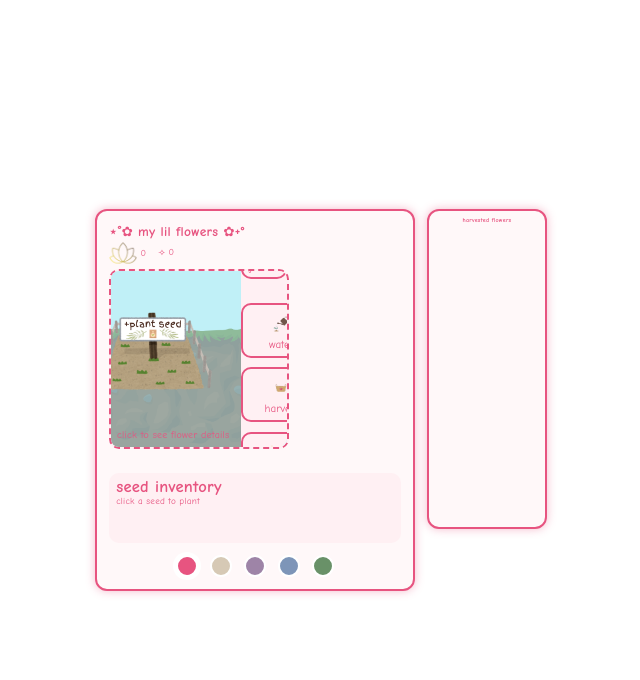
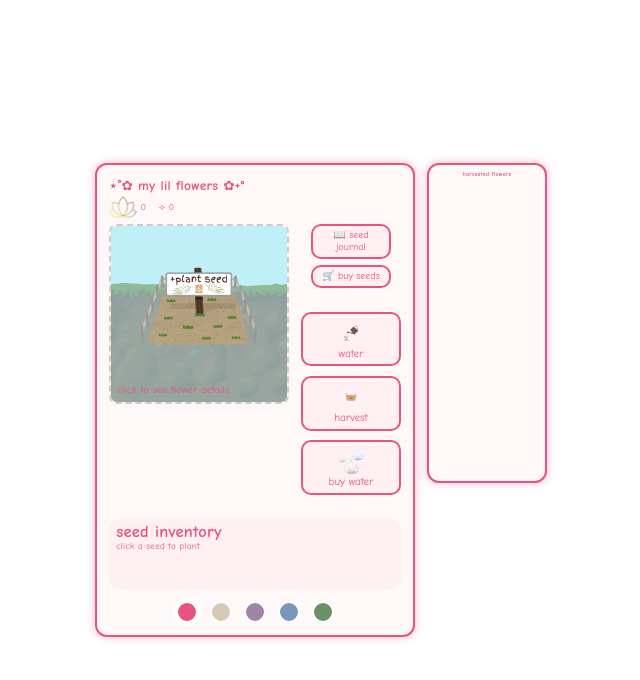
Before and after one commit to digitalforguru/cute-flower-garden, a plain HTML site: page index.html in a window 1280 px wide. Shown: the whole page, without its empty margins (319-959 px from the left). Drawn offline with Linux system fonts and the light colour scheme.

Commit message:
Update index.html

```diff
--- a/index.html
+++ b/index.html
@@ -15,43 +15,39 @@
     <section id="garden-widget" class="theme-pink" aria-label="My mini garden">
       <header class="widget-header">
         <h1>⋆˚✿ my lil flowers ✿˖°</h1>
-
         <div style="display: flex; align-items: center; gap: 1rem;">
           <div id="lotus-points" aria-live="polite" aria-atomic="true" class="points-display">
             <img src="assets/UI/lotus-points-icon.png" alt="lotus points" class="icon-large" />
             <span id="lotus-points-value">0</span>
           </div>
-
           <div id="daily-streak" aria-label="daily login streak">
             <span>⟢</span> <span id="streak-count">0</span>
           </div>
         </div>
       </header>
-    <!-- Rest of your widget contents -->
 
       <main class="widget-main">
-
         <div style="display: flex; gap: 1rem;">
 
           <!-- Garden area (image + dotted box) on the left -->
-    <section id="garden-section" aria-label="garden area" tabindex="0" role="button" aria-describedby="garden-info" style="flex-shrink: 0; width: 180px; height: 180px; position: relative;">
+          <section id="garden-section" aria-label="garden area" tabindex="0" role="button" aria-describedby="garden-info" style="flex-shrink: 0; width: 180px; height: 180px; position: relative; border: 2px dashed #ccc; border-radius: 8px;">
             <img id="garden-image" src="assets/garden/vacant.png" alt="empty garden" style="width: 100%; height: 100%; object-fit: contain; pointer-events:none; user-select:none;" />
             <div id="garden-info" class="info-text" style="position:absolute; bottom:6px; left:6px; font-size:10px; user-select:none; pointer-events:none;">
               click to see flower details
             </div>
-      <section>
+          </section>
 
           <!-- Buttons column on the right -->
-    <div style="display: flex; flex-direction: column; justify-content: flex-start; gap: 1rem;">
+          <div style="display: flex; flex-direction: column; justify-content: flex-start; gap: 1rem; flex-grow: 1;">
 
             <!-- Smaller buttons top right -->
-      <section id="seed-journal-section" aria-label="seed journal and seed shop" class="button-row" style="gap: 0.5rem; margin-bottom: 1rem;">
-        <button id="seed-journal-btn" aria-haspopup="dialog" aria-controls="seed-journal-popup" aria-expanded="false" title="Open seed journal" style="padding: 0.3rem 0.5rem; font-size: 10px; width: auto;">📖 seed journal</button>
-        <button id="buy-seed-list-btn" aria-haspopup="dialog" aria-controls="buy-seeds-popup" aria-expanded="false" title="Buy new seeds" style="padding: 0.3rem 0.5rem; font-size: 10px; width: auto;">🛒 buy seeds</button>
+            <section id="seed-journal-section" aria-label="seed journal and seed shop" class="button-row" style="gap: 0.5rem; margin-bottom: 1rem; display: flex; flex-wrap: wrap;">
+              <button id="seed-journal-btn" aria-haspopup="dialog" aria-controls="seed-journal-popup" aria-expanded="false" title="Open seed journal" style="padding: 0.3rem 0.5rem; font-size: 10px;">📖 seed journal</button>
+              <button id="buy-seed-list-btn" aria-haspopup="dialog" aria-controls="buy-seeds-popup" aria-expanded="false" title="Buy new seeds" style="padding: 0.3rem 0.5rem; font-size: 10px;">🛒 buy seeds</button>
             </section>
 
             <!-- Main action buttons -->
-      <section id="actions-section" aria-label="garden actions" class="button-row" style="flex-direction: column; gap: 0.8rem; width: 80px;">
+            <section id="actions-section" aria-label="garden actions" class="button-row" style="flex-direction: column; gap: 0.8rem; width: 100%;">
               <button id="water-btn" aria-label="water flower" style="width: 100%;">
                 <img src="assets/UI/watercan.png" alt="water can" class="icon-large" />
                 <span class="button-label">water</span>
@@ -67,9 +63,7 @@
                 <span class="button-label">buy water</span>
               </button>
             </section>
-
           </div>
-
         </div>
 
         <!-- Seed inventory full width below -->
@@ -80,6 +74,13 @@
           <div id="no-seeds-text" class="no-seeds">no seeds yet</div>
         </section>
 
+        <!-- Flower Fact Popup (centered inside widget) -->
+        <div id="flower-fact-popup" style="position: absolute; top: 50%; left: 50%; transform: translate(-50%, -50%); background: #fff8f0; border-radius: 12px; padding: 1rem; box-shadow: 0 4px 12px rgba(0,0,0,0.2); width: 250px; display: none; z-index: 1000;">
+          <h4 id="flower-fact-title">Flower Name</h4>
+          <p id="flower-fact-text">Flower fact will appear here!</p>
+          <p id="flower-fact-quote" style="font-style: italic; font-size: 0.8rem;">Cute quote here 🌸</p>
+          <button id="close-flower-fact" style="margin-top: 0.5rem; font-size: 0.8rem; padding: 0.3rem 0.5rem;">Close</button>
+        </div>
 
       </main>
 
```
Lines whose indentation alone changed are shown as unchanged.
